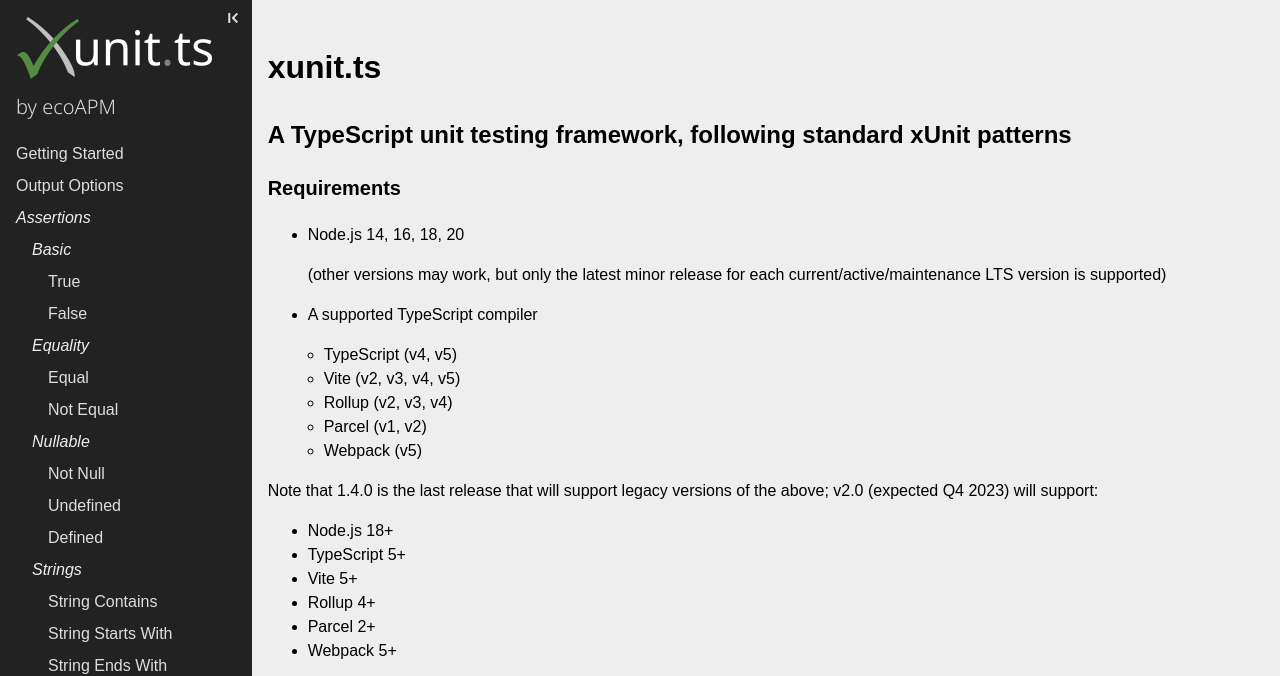
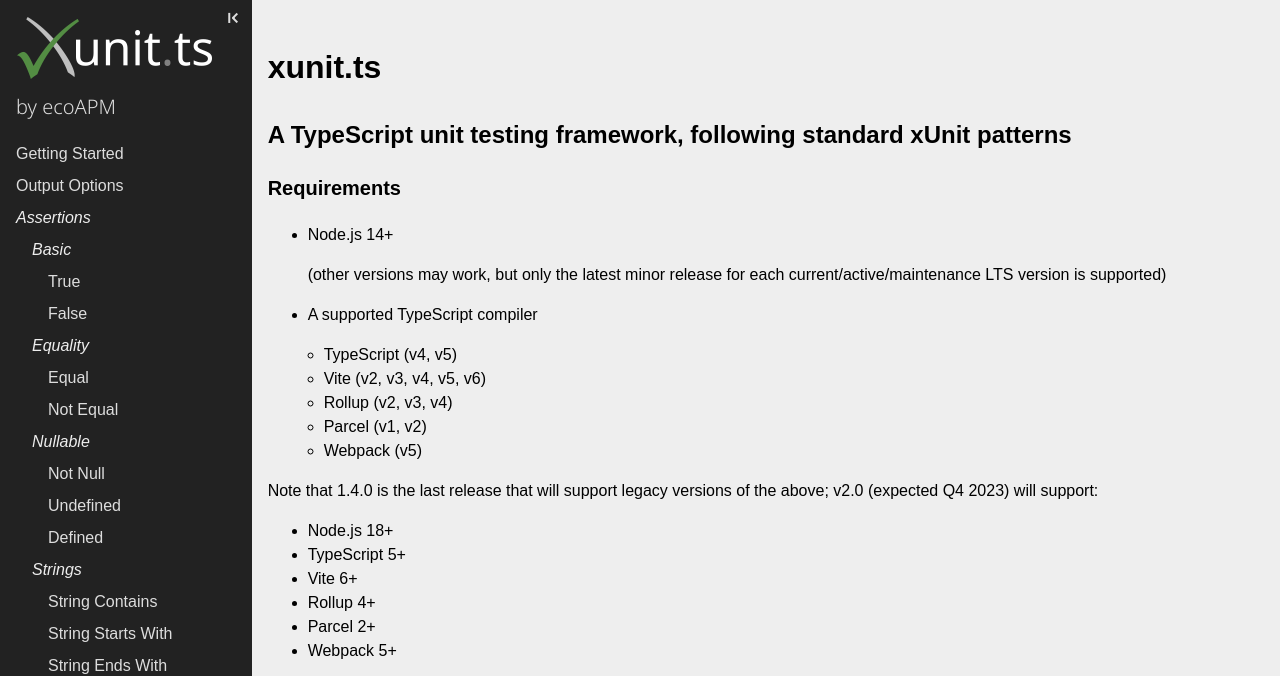
Before and after one commit to ecoAPM/xunit.ts, a Jekyll site: the page built from docs/index.md, in a window 1280 px wide. Shown: the top 676 px of the page. Built offline with Jekyll 4.4.1, drawn with Linux system fonts in a browser that asks for light colours; our own code applies the rules of GitHub Pages for plain Markdown files.

Commit message:
Add vite v6 to supported compilers

```diff
--- a/docs/index.md
+++ b/docs/index.md
@@ -8,13 +8,13 @@
 
 ### Requirements
 
-- Node.js 14, 16, 18, 20
+- Node.js 14+
 
   (other versions may work, but only the latest minor release for each current/active/maintenance LTS version is supported)
 
 - A supported TypeScript compiler
   - TypeScript (v4, v5)
-  - Vite (v2, v3, v4, v5)
+  - Vite (v2, v3, v4, v5, v6)
   - Rollup (v2, v3, v4)
   - Parcel (v1, v2)
   - Webpack (v5)
@@ -22,7 +22,7 @@
 Note that 1.4.0 is the last release that will support legacy versions of the above; v2.0 (expected Q4 2023) will support:
   - Node.js 18+
   - TypeScript 5+
-  - Vite 5+
+  - Vite 6+
   - Rollup 4+
   - Parcel 2+
   - Webpack 5+
```
Also changed, not shown: README.md.
